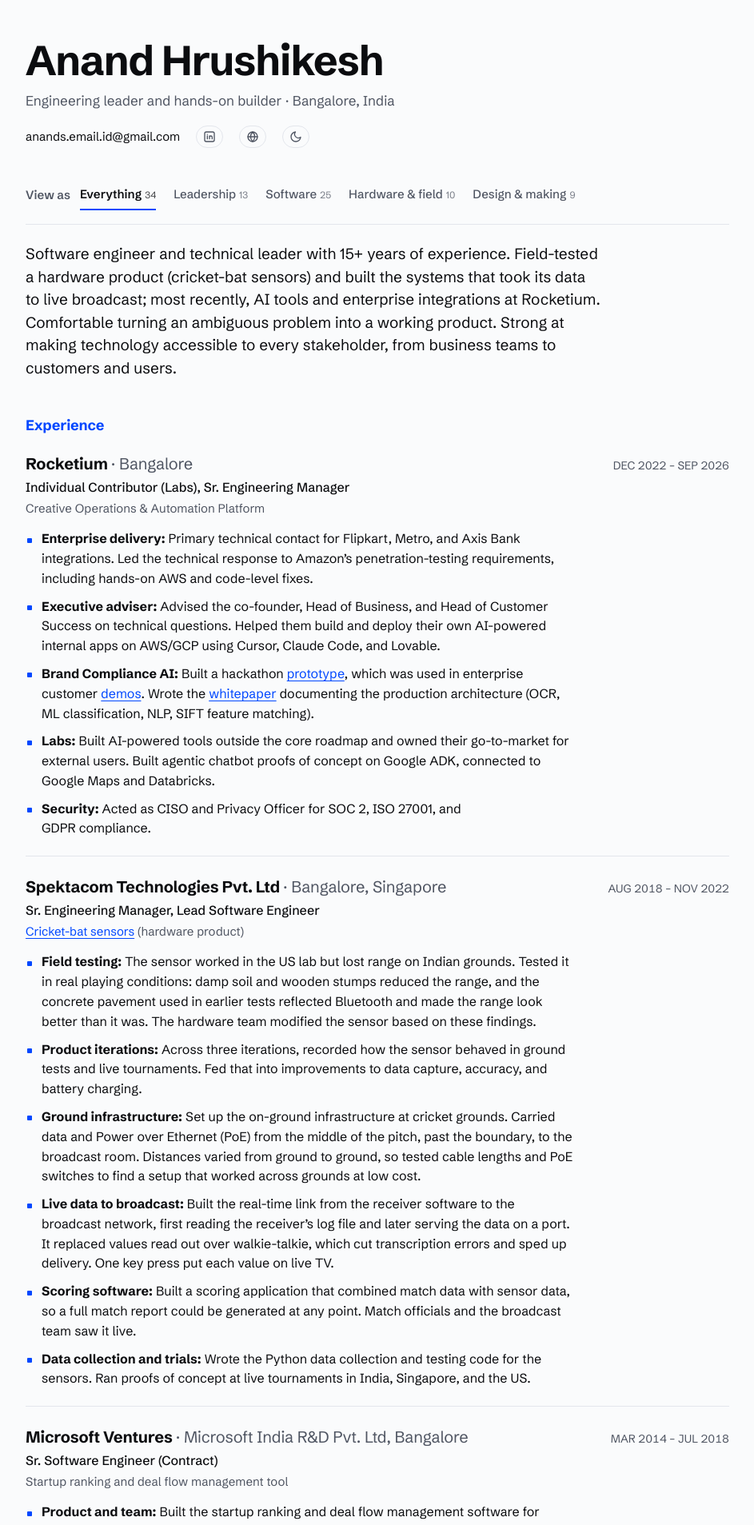
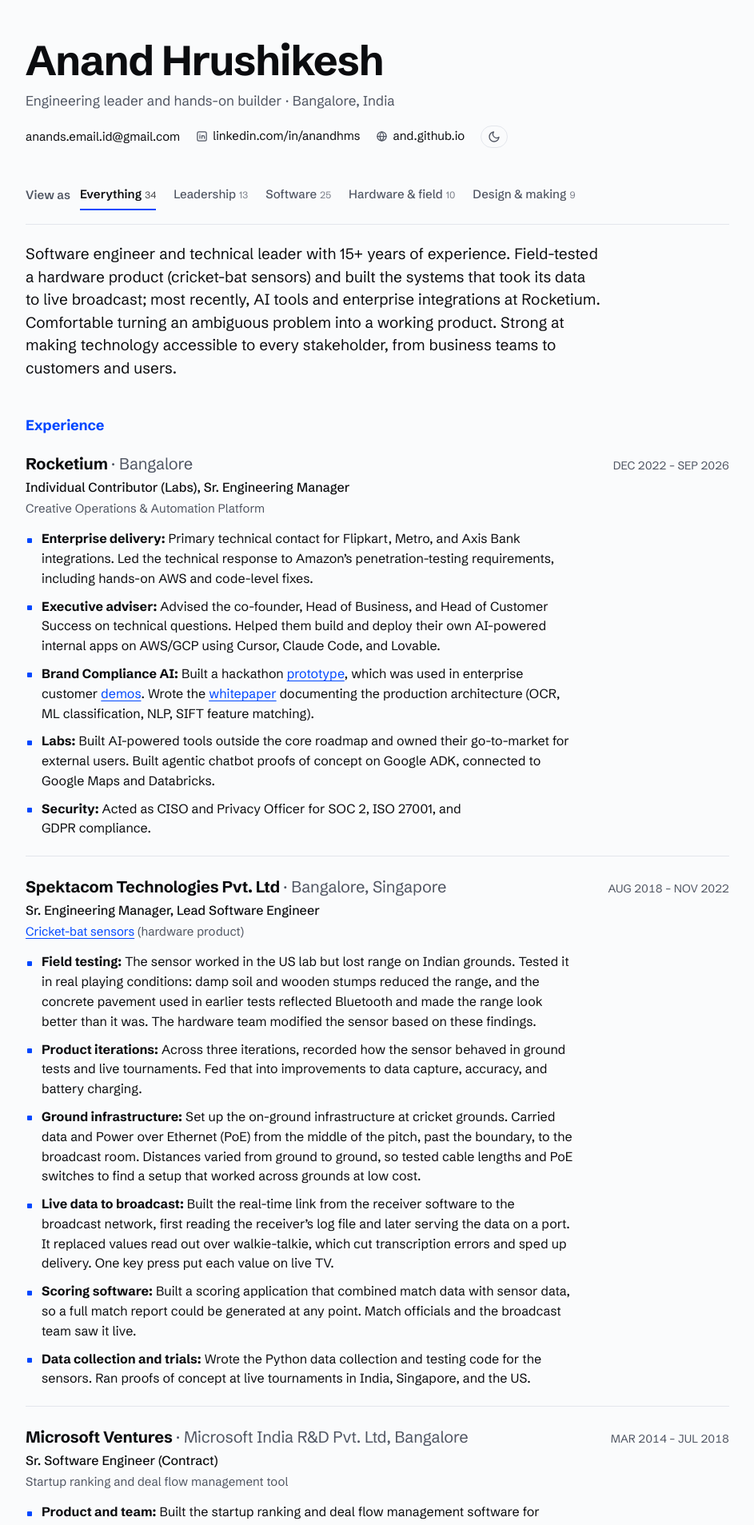
Before and after one commit to and/and.github.io, a Jekyll site: the page resume/index.html, which Jekyll copies as it is, in a window 1280 px wide. Shown: the top 1907 px of the page at 80% size, without its empty margins (168-1111 px from the left). Built offline with Jekyll 4.4.1, drawn with Linux system fonts in a browser that asks for light colours.

Commit message:
Resume: show LinkedIn and site addresses as text on desktop; icons on phone
Co-Authored-By: Claude Opus 5.5 <noreply@anthropic.com>
Claude-Session: https://claude.ai/code/session_01MuwebNEXBFxCrvNjpbsvNM

```diff
--- a/resume/index.html
+++ b/resume/index.html
@@ -60,9 +60,10 @@ a:hover { text-decoration-thickness: 2px; }
 .contact { display: flex; flex-wrap: wrap; gap: 4px 20px; margin: 18px 0 0; padding: 0; list-style: none; font-size: 0.9375rem; }
 .contact li { min-width: 0; overflow-wrap: anywhere; }
 .contact { align-items: center; }
-.contact a.ico { display: inline-flex; align-items: center; padding: 5px 8px; color: var(--muted); border: 1px solid var(--rule); border-radius: 999px; text-decoration: none; }
-.contact a.ico:hover { border-color: var(--accent); color: var(--text); }
-.contact a.ico svg { width: 16px; height: 16px; display: block; }
+.contact a.ico { display: inline-flex; align-items: center; gap: 6px; color: inherit; text-decoration: none; }
+.contact a.ico svg { width: 15px; height: 15px; display: block; flex: none; color: var(--muted); }
+.contact a.ico:hover { color: var(--accent); }
+.contact a.ico:hover .ico-text { text-decoration: underline; text-underline-offset: 3px; }
 .contact a[href^="mailto:"] { color: inherit; text-decoration: none; }
 .contact a[href^="mailto:"]:hover { color: var(--accent); text-decoration: underline; }
 .mode { font: inherit; font-size: 0.875rem; display: inline-flex; align-items: center; gap: 6px; padding: 3px 10px; color: var(--muted); background: transparent; border: 1px solid var(--rule); border-radius: 999px; cursor: pointer; }
@@ -72,11 +73,9 @@ a:hover { text-decoration-thickness: 2px; }
 .mode span { position: absolute; width: 1px; height: 1px; overflow: hidden; clip: rect(0 0 0 0); white-space: nowrap; }
 @media print {
   .mode, .views-bar, #projects .sort, #proj-meta, .theme-note, .foot { display: none !important; }
-  .contact a.ico { border: 0; padding: 0; color: var(--text); }
   .contact a.ico svg { display: none; }
   .pts li.dated { grid-template-columns: minmax(0, 1fr) auto !important; min-height: 0 !important; margin-top: 8px !important; align-items: first baseline !important; }
   .pts li.dated .art { display: none !important; }
-  .contact a.ico::after { content: attr(data-print); font-size: 0.9375rem; }
 }
 
 /* View switcher */
@@ -189,6 +188,10 @@ a:hover { text-decoration-thickness: 2px; }
   .side { flex-direction: row; align-items: flex-end; justify-content: space-between; gap: 16px; }
   .art { width: 8.5rem; }
   .contact { column-gap: 10px; }
+  .contact a.ico { padding: 5px 8px; color: var(--muted); border: 1px solid var(--rule); border-radius: 999px; }
+  .contact a.ico:hover { border-color: var(--accent); color: var(--text); }
+  .contact a.ico svg { width: 16px; height: 16px; color: inherit; }
+  .contact a.ico .ico-text { position: absolute; width: 1px; height: 1px; overflow: hidden; clip: rect(0 0 0 0); white-space: nowrap; }
   .dates { white-space: normal; }
   .pts li.dated { margin-top: 0; min-height: 0; }
   .skills > div { grid-template-columns: minmax(0, 1fr); gap: 0; }
@@ -205,8 +208,8 @@ a:hover { text-decoration-thickness: 2px; }
     <p class="tag">Engineering leader and hands-on builder · Bangalore, India</p>
     <ul class="contact">
       <li><a href="mailto:anands.email.id@gmail.com">anands.email.id@gmail.com</a></li>
-      <li><a class="ico" data-print="linkedin.com/in/anandhms" href="https://www.linkedin.com/in/anandhms/" target="_blank" rel="noopener" aria-label="LinkedIn profile" title="LinkedIn"><svg viewBox="0 0 24 24" fill="none" stroke="currentColor" stroke-width="2" stroke-linecap="round" stroke-linejoin="round" aria-hidden="true"><rect x="3" y="3" width="18" height="18" rx="3"/><path d="M8 10.5V16M8 7.8v.01M12 16v-5.5M12 13a2.5 2.5 0 0 1 5 0v3"/></svg></a></li>
-      <li><a class="ico" data-print="and.github.io" href="https://and.github.io/" target="_blank" rel="noopener" aria-label="Blog and projects, and.github.io" title="and.github.io"><svg viewBox="0 0 24 24" fill="none" stroke="currentColor" stroke-width="2" stroke-linecap="round" stroke-linejoin="round" aria-hidden="true"><circle cx="12" cy="12" r="9"/><path d="M3 12h18M12 3c2.6 2.6 3.9 5.6 3.9 9s-1.3 6.4-3.9 9c-2.6-2.6-3.9-5.6-3.9-9S9.4 5.6 12 3z"/></svg></a></li>
+      <li><a class="ico" href="https://www.linkedin.com/in/anandhms/" target="_blank" rel="noopener"><svg viewBox="0 0 24 24" fill="none" stroke="currentColor" stroke-width="2" stroke-linecap="round" stroke-linejoin="round" aria-hidden="true"><rect x="3" y="3" width="18" height="18" rx="3"/><path d="M8 10.5V16M8 7.8v.01M12 16v-5.5M12 13a2.5 2.5 0 0 1 5 0v3"/></svg><span class="ico-text">linkedin.com/in/anandhms</span></a></li>
+      <li><a class="ico" href="https://and.github.io/" target="_blank" rel="noopener"><svg viewBox="0 0 24 24" fill="none" stroke="currentColor" stroke-width="2" stroke-linecap="round" stroke-linejoin="round" aria-hidden="true"><circle cx="12" cy="12" r="9"/><path d="M3 12h18M12 3c2.6 2.6 3.9 5.6 3.9 9s-1.3 6.4-3.9 9c-2.6-2.6-3.9-5.6-3.9-9S9.4 5.6 12 3z"/></svg><span class="ico-text">and.github.io</span></a></li>
       <li><button type="button" class="mode" id="mode-btn"><svg viewBox="0 0 24 24" fill="none" stroke="currentColor" stroke-width="2" stroke-linecap="round" stroke-linejoin="round" aria-hidden="true"><path d="M21 12.8A9 9 0 1 1 11.2 3a7 7 0 0 0 9.8 9.8z"/></svg><span>Dark mode</span></button></li>
     </ul>
   </header>
```
